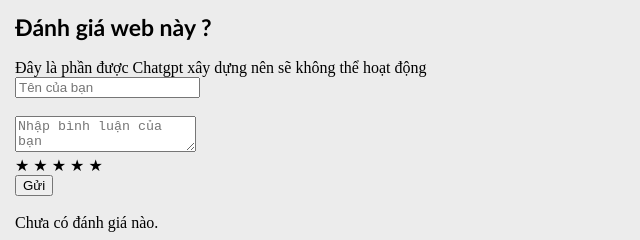
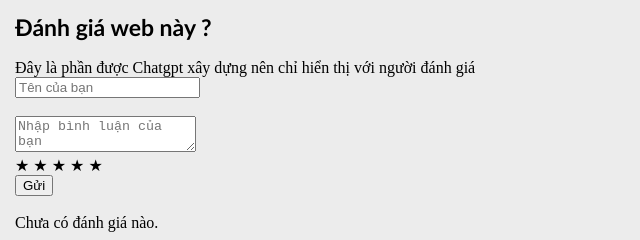
Before and after one commit to KTGAME-LL/website, a plain HTML site: page index.html in a window 1280 px wide. Shown: the part 939-1179 px from the top of the page, 0-640 px from the left. Drawn offline with Linux system fonts and the light colour scheme.

Commit message:
Update index.html

```diff
--- a/index.html
+++ b/index.html
@@ -138,7 +138,7 @@
                 <b>Đánh giá web này ?</b>
             </div>
             <br id="comment-form">
-                <p>Đây là phần được Chatgpt xây dựng nên sẽ không thể hoạt động</p>
+                <p>Đây là phần được Chatgpt xây dựng nên chỉ hiển thị với người đánh giá</p>
                 <div id="KHUNG_NHAP_TEN">
                     <input type="text" id="name" placeholder="Tên của bạn">
                 </div></br>
```
